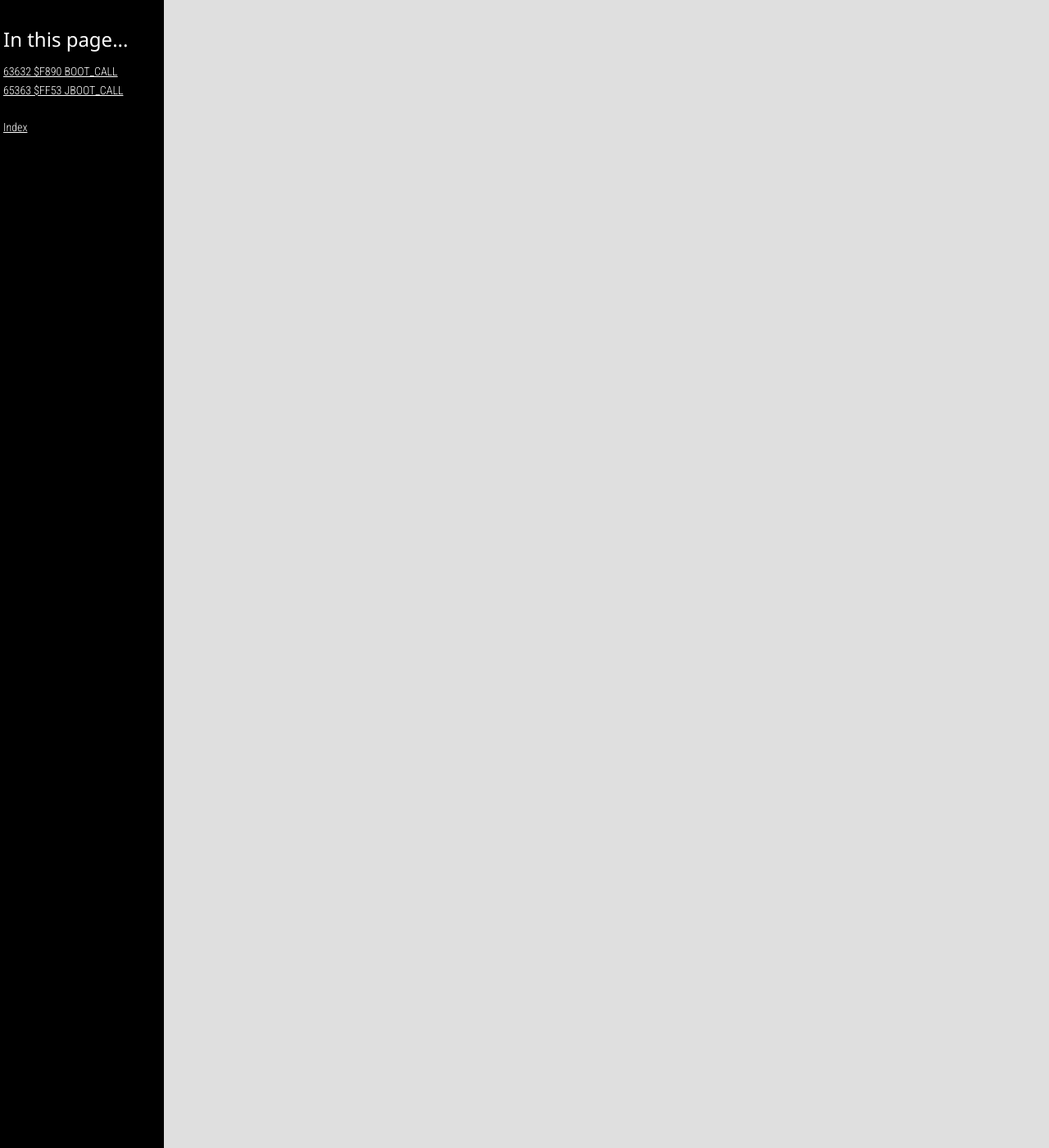
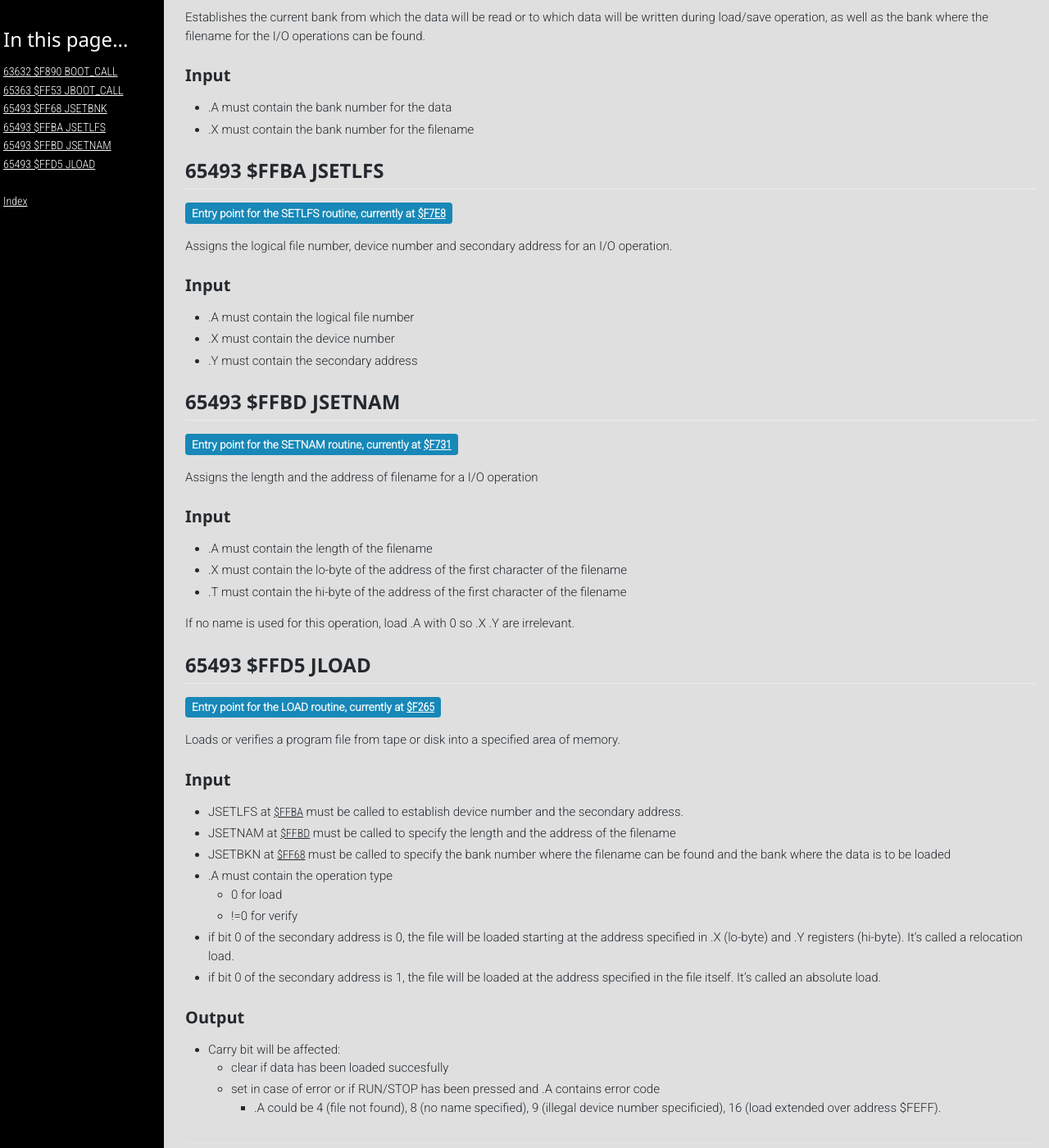
Before and after one commit to c128lib/Reference, a Jekyll site: the page built from E000.md, in a window 1280 px wide and 1400 px high, scrolled down 2725 px. Shown: the whole window at 82% size. Built offline with Jekyll 4.4.1, drawn with Linux system fonts in a browser that asks for light colours; comment, search, counter and statistics services are not loaded; some of the changed text lies outside the part shown.

Commit message:
New entries in e000

```diff
--- a/E000.md
+++ b/E000.md
@@ -127,3 +127,72 @@ The code after the string (starting with $20 after the $00 in bold):
 </pre>
 
 The loading of sequential sectors is designed primarily for specialized applications (such as CP/M or games) that do not need a disk directory entry.
+
+<a name="FF68"></a>
+
+## 65493 $FF68 JSETBNK
+
+<span class="badge badge-info">Entry point for the SETBNK routine, currently at [$F73F](#F73F)</span>
+
+Establishes the current bank from which the data will be read or to which data will be written during load/save operation, as well as the bank where the filename for the I/O operations can be found.
+
+### Input
+
+* .A must contain the bank number for the data
+* .X must contain the bank number for the filename
+
+<a name="FFBA"></a>
+
+## 65493 $FFBA JSETLFS
+
+<span class="badge badge-info">Entry point for the SETLFS routine, currently at [$F7E8](#F7E8)</span>
+
+Assigns the logical file number, device number and secondary address for an I/O operation.
+
+### Input
+
+* .A must contain the logical file number
+* .X must contain the device number
+* .Y must contain the secondary address
+
+<a name="FFBD"></a>
+
+## 65493 $FFBD JSETNAM
+
+<span class="badge badge-info">Entry point for the SETNAM routine, currently at [$F731](#F731)</span>
+
+Assigns the length and the address of filename for a I/O operation
+
+### Input
+
+* .A must contain the length of the filename
+* .X must contain the lo-byte of the address of the first character of the filename
+* .T must contain the hi-byte of the address of the first character of the filename
+
+If no name is used for this operation, load .A with 0 so .X .Y are irrelevant.
+
+<a name="FFD5"></a>
+
+## 65493 $FFD5 JLOAD
+
+<span class="badge badge-info">Entry point for the LOAD routine, currently at [$F265](#F265)</span>
+
+Loads or verifies a program file from tape or disk into a specified area of memory.
+
+### Input
+
+* JSETLFS at [$FFBA](#FFBA) must be called to establish device number and the secondary address.
+* JSETNAM at [$FFBD](#FFBD) must be called to specify the length and the address of the filename
+* JSETBKN at [$FF68](#FF68) must be called to specify the bank number where the filename can be found and the bank where the data is to be loaded
+* .A must contain the operation type
+  * 0 for load
+  * !=0 for verify
+* if bit 0 of the secondary address is 0, the file will be loaded starting at the address specified in .X (lo-byte) and .Y registers (hi-byte). It's called a relocation load.
+* if bit 0 of the secondary address is 1, the file will be loaded at the address specified in the file itself. It's called an absolute load.
+
+### Output
+
+* Carry bit will be affected:
+  * clear if data has been loaded succesfully
+  * set in case of error or if RUN/STOP has been pressed and .A contains error code
+    * .A could be 4 (file not found), 8 (no name specified), 9 (illegal device number specificied), 16 (load extended over address $FEFF).
```
